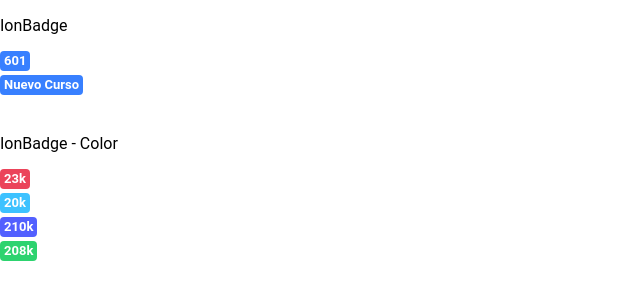
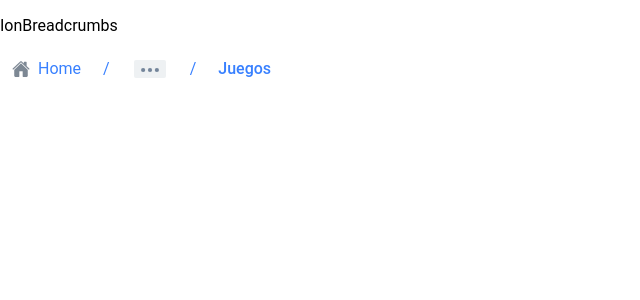
Before and after one commit to DanielPAyala/my-app-ionic-react, a React (Vite) app: page / in a window 1280 px wide. Shown: the top 300 px of the page, without its empty margins (0-640 px from the left). Built offline with nearby package versions, Linux system fonts and the light colour scheme.

Commit message:
Ion Breadcrumbs

```diff
--- /dev/null
+++ b/src/components/IonBreadcrumbs.tsx
@@ -0,0 +1,26 @@
+import { useState } from "react";
+import { IonBreadcrumb, IonBreadcrumbs, IonIcon } from "@ionic/react";
+import { home } from "ionicons/icons";
+
+export function IonBreadcrumbsComponent() {
+  const [max, setMax] = useState<number | undefined>(3);
+
+  return (
+    <div>
+      <p>IonBreadcrumbs</p>
+      <IonBreadcrumbs
+        color="primary"
+        maxItems={max}
+        onIonCollapsedClick={() => setMax(undefined)}
+      >
+        <IonBreadcrumb href="#home">
+          <IonIcon slot="start" icon={home} />
+          Home
+        </IonBreadcrumb>
+        <IonBreadcrumb href="#consolas">Consolas</IonBreadcrumb>
+        <IonBreadcrumb href="#ps5">PS5</IonBreadcrumb>
+        <IonBreadcrumb href="#juegos">Juegos</IonBreadcrumb>
+      </IonBreadcrumbs>
+    </div>
+  );
+}
--- a/src/components/index.ts
+++ b/src/components/index.ts
@@ -3,3 +3,4 @@ export * from './IonButton'
 export * from './IonAccordion'
 export * from './IonAlert'
 export * from './IonBadge'
+export * from './IonBreadcrumbs'
--- a/src/pages/Home.tsx
+++ b/src/pages/Home.tsx
@@ -4,6 +4,7 @@ import {
   IonAccordionComponent,
   IonAlertComponent,
   IonBadgeComponent,
+  IonBreadcrumbsComponent,
 } from "../components";
 
 export default function Home() {
@@ -13,7 +14,8 @@ export default function Home() {
       {/* <IonButtonComponent /> */}
       {/* <IonAccordionComponent /> */}
       {/* <IonAlertComponent /> */}
-      <IonBadgeComponent />
+      {/* <IonBadgeComponent /> */}
+      <IonBreadcrumbsComponent />
     </div>
   );
 }
```
